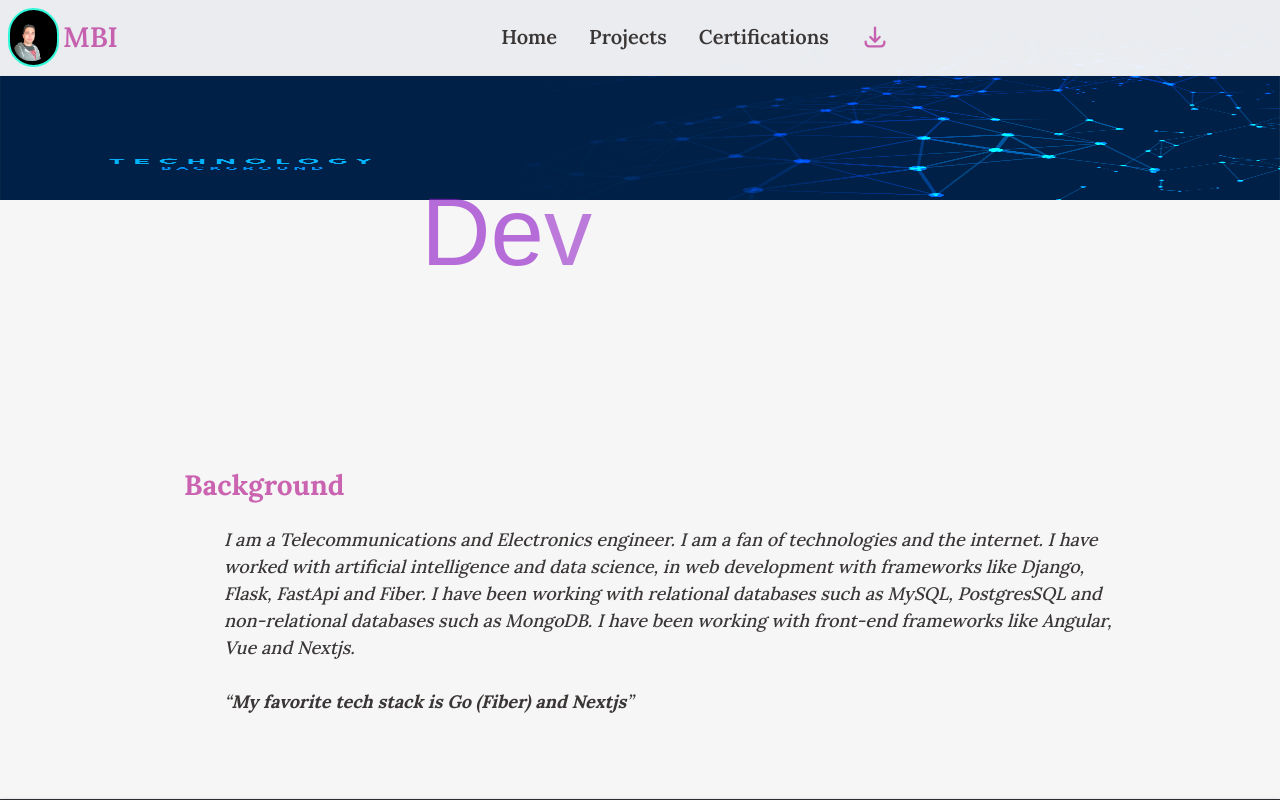
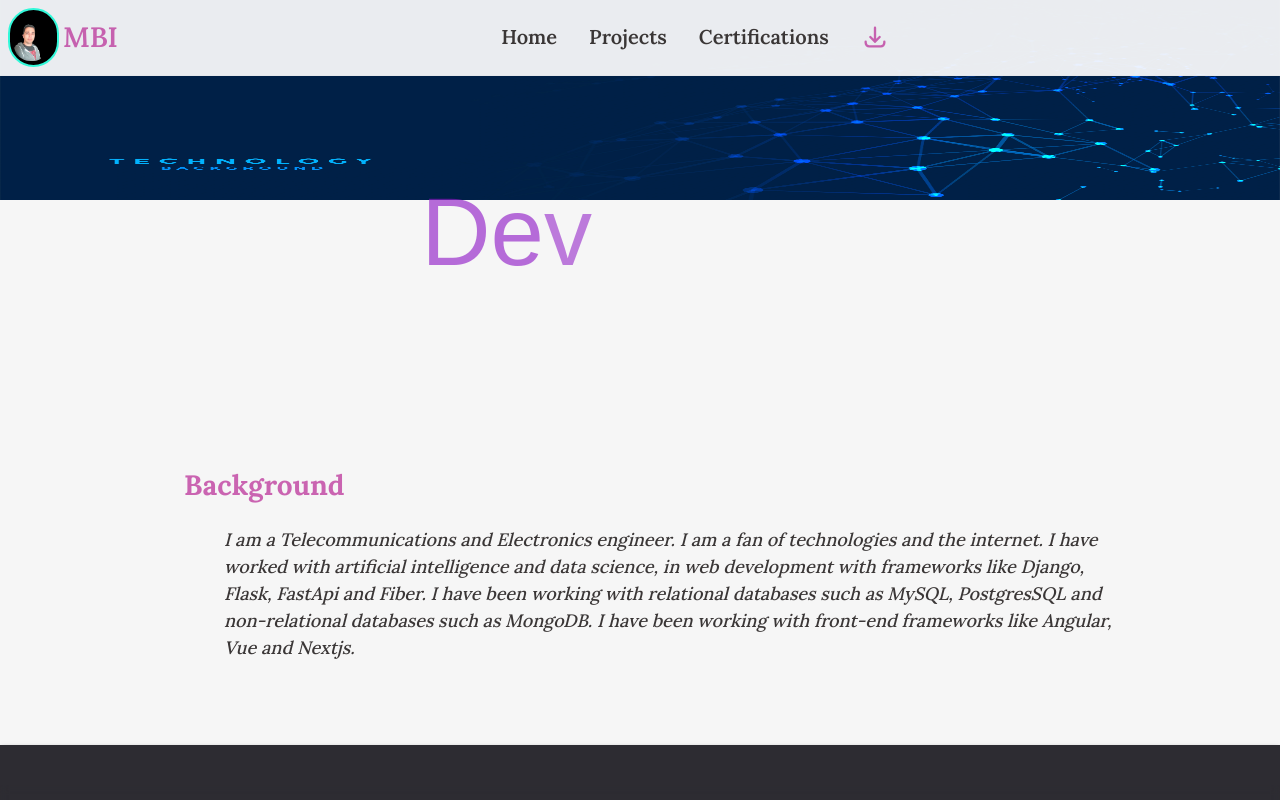
Before and after one commit to MBI-88/porfolio-v2, a Next.js app: page / in a window 1280 px wide. Shown: the top 800 px of the page. Built offline with nearby package versions, Linux system fonts and the light colour scheme; a web font is replaced by a local one.

Commit message:
deletes preferer stack

```diff
--- a/app/components/body.tsx
+++ b/app/components/body.tsx
@@ -19,8 +19,6 @@ const Body = () => {
                     with artificial intelligence and data science, in web development with frameworks like Django, Flask, FastApi and Fiber.
                     I have been working with relational databases such as MySQL, PostgresSQL and non-relational databases such as MongoDB.
                     I have been working with front-end frameworks like Angular, Vue and Nextjs.
-                    <br/><br/>
-                    <q><b>My favorite tech stack is Go (Fiber) and Nextjs</b></q>
                 </h3>
 
             </article>
```
